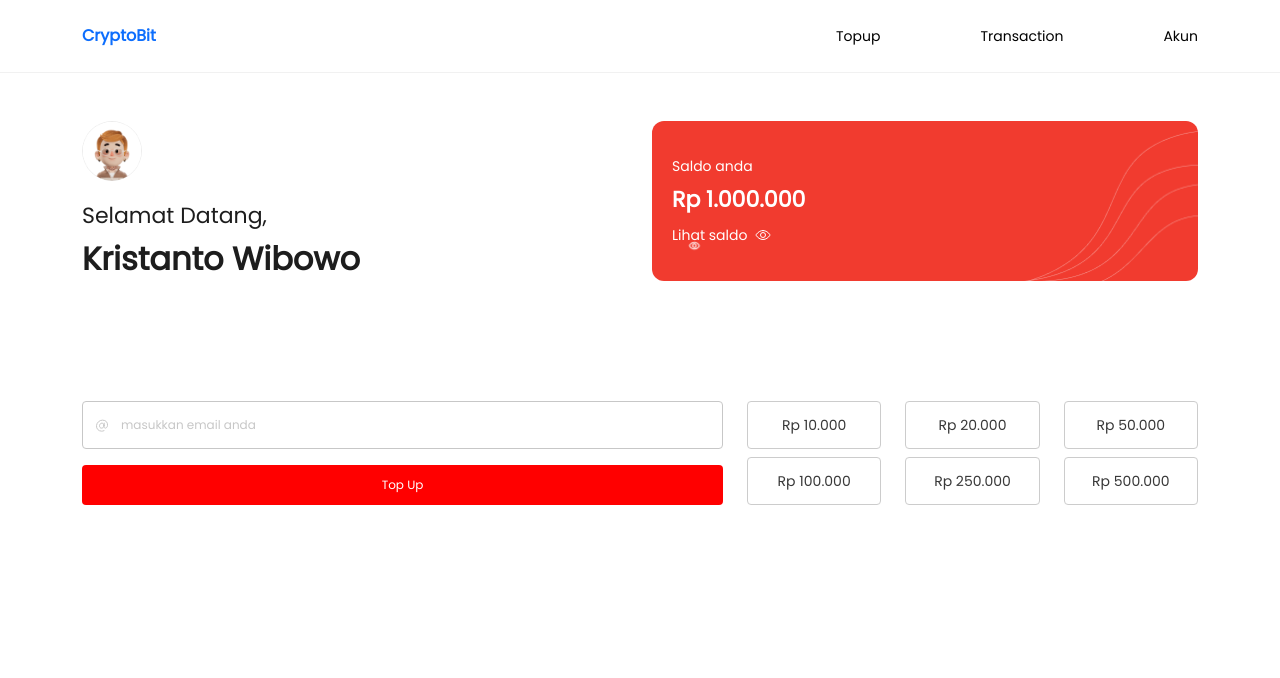
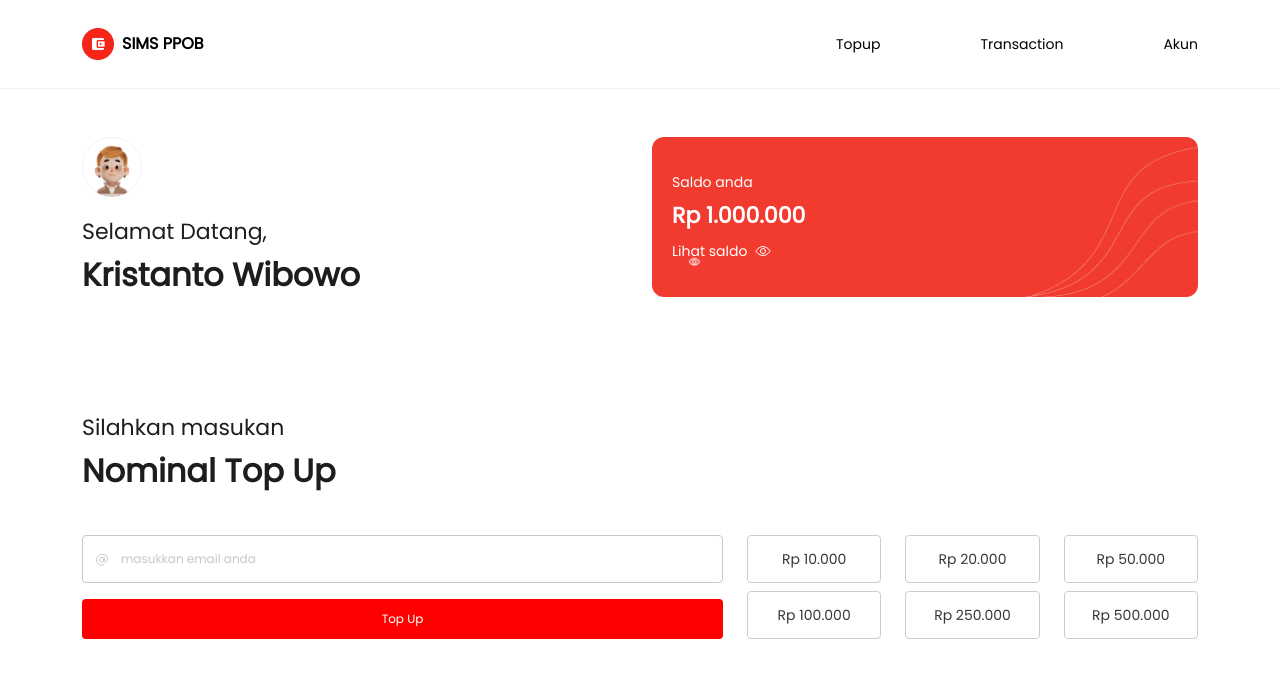
Before and after one commit to triwibow/SIMS-PPOB-TRI_WIBOWO, a React (Create React App) app: page / in a window 1280 px wide. Shown: the top 678 px of the page. Built offline with nearby package versions, Linux system fonts and the light colour scheme.

Commit message:
- navbar

```diff
--- a/src/component/navbar/Navbar.jsx
+++ b/src/component/navbar/Navbar.jsx
@@ -1,12 +1,17 @@
 import React from "react";
+import logo from '../../assets/icons/logo.png'
 
 const Navbar = () => {
   return(
     <nav className="navbar-border-bottom">
       <div className="navbar-app container desktop">
         <div className="navbar-app-brand">
-          <a href={"/"}>
-            <h1 className="text-xl text-gradient fw-bold">CryptoBit</h1>
+          <a href={"/"} className="d-flex align-items-center navbar-app-link">
+            <img
+              src={logo}
+              alt="logo"
+            />
+            <span className="text-app-lg fw-bold ms-2">SIMS PPOB</span>
           </a>
         </div>
         <div className="navbar-app-collapse">
--- a/src/container/topup/TopUp.jsx
+++ b/src/container/topup/TopUp.jsx
@@ -48,6 +48,10 @@ const TopUp = () => {
       <BannerSaldo />
       <div className='container'>
         <div className='row'>
+          <div className='col-md-12 mb-5'>
+            <p className='mb-3 text-app-dark text-head-4'>Silahkan masukan</p>
+            <h1 className='text-app-dark text-head-2 fw-bold'>Nominal Top Up</h1>
+          </div>
           <div className='col-md-7'>
             <form className=''>
               <TextField
```
